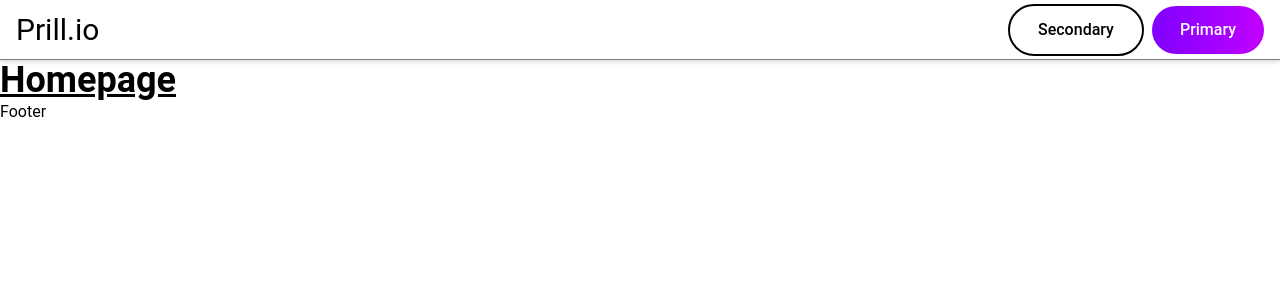
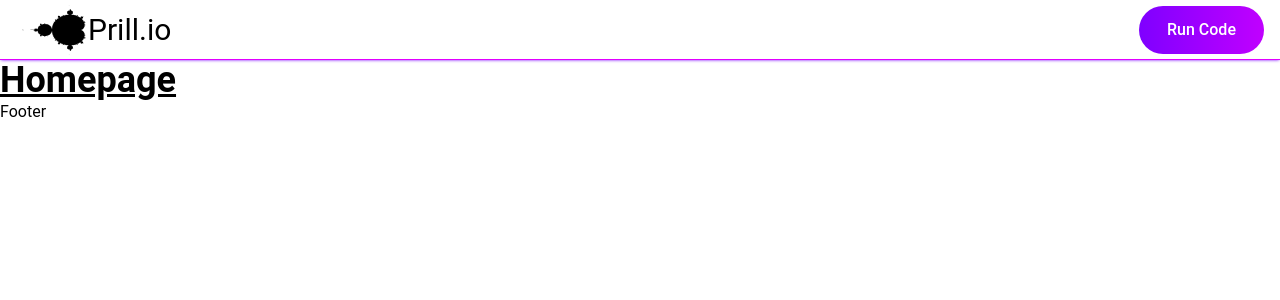
Before and after one commit to Syntax365/nextjs-prillio, a Next.js app: page / in a window 1280 px wide. Shown: the top 300 px of the page. Built offline with nearby package versions, Linux system fonts and the light colour scheme.

Commit message:
Init Logo

```diff
--- a/components/Header/index.js
+++ b/components/Header/index.js
@@ -1,13 +1,18 @@
 import Button from "../Button";
+
 function Header() {
   return (
     <div className={"h-[60px] border-bottom shadow-bottom w-full sticky px-4"}>
       <div className={"flex flex-row items-center h-full"}>
         <div className={"flex flex-grow"}>
-          <h2 className={"text-3xl"}>Prill.io</h2>
+          <div className={"flex items-center h-14"}>
+            <img className={"h-full"} src={"./prilltech_logo.svg"} />
+          </div>
+          <div className={"flex items-center"}>
+            <h2 className={"text-3xl"}>Prill.io</h2>
+          </div>
         </div>
-        <Button className={"mr-2 secondary"}>Secondary</Button>
-        <Button className={"primary"}>Primary</Button>
+        <Button className={"primary"}>Run Code</Button>
       </div>
     </div>
   );
--- a/styles/globals.css
+++ b/styles/globals.css
@@ -25,13 +25,13 @@ a {
 }
 
 .shadow-bottom {
-  box-shadow: 0 2px 4px 0 rgba(0, 0, 0, 0.15);
+  box-shadow: 0 1px 3px -1px var(--purple);
 }
 
 .border-bottom {
   border-bottom: 1px;
   border-style: solid;
-  border-color: gray;
+  border-color: var(--pink);
 }
 
 .button {
@@ -84,5 +84,5 @@ a {
   border-width: 2px;
   border-color: black;
   color: black;
-  background-image: linear-gradient(to right, white, white, silver);
+  /* background-image: linear-gradient(to right, white, white, silver); */
 }
```
Also changed, not shown: public/prilltech_logo.svg (added).
